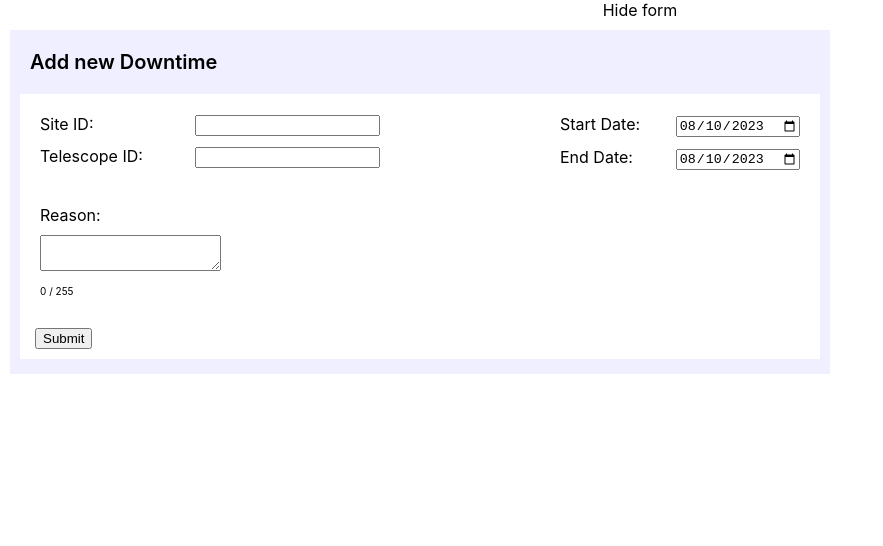
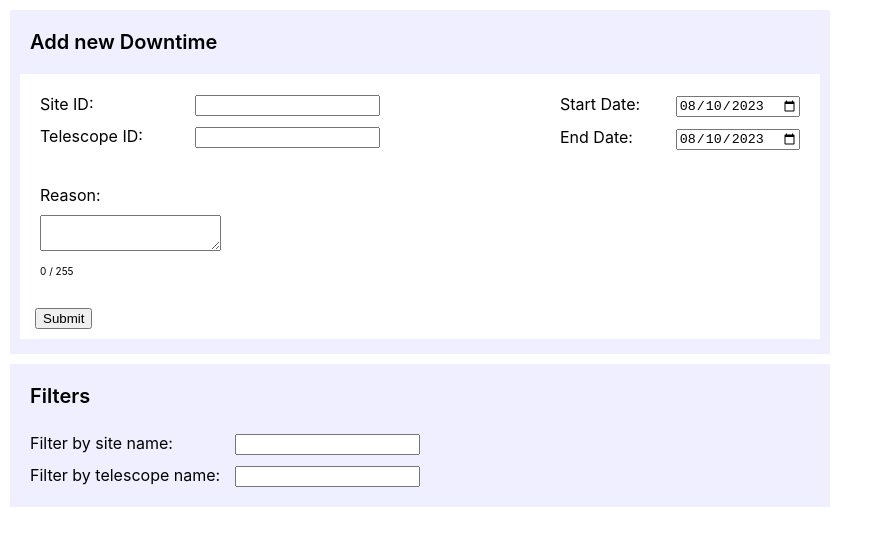
Before and after one commit to LCOGT/takehomeinterview, a React (Create React App) app: page / in a window 1280 px wide. Shown: the top 546 px of the page, without its empty margins (0-883 px from the left). Built offline with nearby package versions, Linux system fonts and the light colour scheme.

Commit message:
surface level functionality

```diff
--- a/src/components/forms/CreateDowntimeForm.tsx
+++ b/src/components/forms/CreateDowntimeForm.tsx
@@ -6,8 +6,8 @@ import {
   COL1_WIDTH,
   COL2_WIDTH,
   columnStyle,
-  downtimeHeader,
-  downtimeStyle,
+  sectionHeader,
+  sectionContainer,
   entryContainer,
   entryKeyStyle,
   entryValueStyle,
@@ -38,26 +38,6 @@ export const CreateDowntimeForm = (props: {
   ) => {
     const { name, value } = event.target;
     const dateValue = value ? new Date(value) : null;
-    setFormData({ ...formData, [name]: dateValue });
-  };
-
-  const handleStartTimeChange = (
-    event: React.ChangeEvent<HTMLInputElement>
-  ) => {
-    const { name, value } = event.target;
-    const dateValue = value ? toUTC(new Date(value)) : new Date(0);
-    formData.startDate.setHours(dateValue.getHours());
-    formData.startDate.setMinutes(dateValue.getMinutes());
-    formData.startDate.setSeconds(dateValue.getSeconds());
-    setFormData({ ...formData, startDate: formData.startDate });
-  };
-
-  const handleEndTimeChange = (event: React.ChangeEvent<HTMLInputElement>) => {
-    const { name, value } = event.target;
-    const dateValue = value ? new Date(value) : null;
-    formData.endDate.setHours(dateValue.getHours());
-    formData.endDate.setMinutes(dateValue.getMinutes());
-    formData.endDate.setSeconds(dateValue.getSeconds());
     setFormData({ ...formData, [name]: dateValue });
   };
 
@@ -98,8 +78,8 @@ export const CreateDowntimeForm = (props: {
   };
 
   return (
-    <form onSubmit={handleSubmit} style={{...downtimeStyle}}>
-      <div style={downtimeHeader}>Add new Downtime</div>
+    <form onSubmit={handleSubmit} style={{...sectionContainer}}>
+      <div style={sectionHeader}>Add new Downtime</div>
       <div style={{ backgroundColor: "#ffffff" }}>
         <div style={{ minWidth: 300 }}>
           <div
--- a/src/components/forms/DowntimeTemplate.tsx
+++ b/src/components/forms/DowntimeTemplate.tsx
@@ -2,7 +2,7 @@ export const COL1_WIDTH = 350;
 export const COL2_WIDTH = 250;
 export const TOTAL_WIDTH = 800;
 
-export const downtimeHeader = {
+export const sectionHeader = {
     fontWeight: 600,
     fontSize: 20,
     margin: 10,
@@ -10,7 +10,7 @@ export const downtimeHeader = {
 
 }
 
-export const downtimeStyle = {
+export const sectionContainer = {
     margin: 10,
     padding: 10,
     maxWidth: TOTAL_WIDTH,
@@ -54,7 +54,7 @@ export const DowntimeTemplate = (props: {
     expandButton?: any,
     deleteButton?: any,
 }) => {
-   return (<div style={downtimeStyle}>
+   return (<div style={sectionContainer}>
     <div>
         <div style={{float: "left" as "left", minWidth: COL1_WIDTH}}>
             <props.downtimeId />
--- a/src/components/forms/ReadAndDeleteDowntimeForm.tsx
+++ b/src/components/forms/ReadAndDeleteDowntimeForm.tsx
@@ -7,7 +7,7 @@ import {
 } from "../../model/Downtime";
 import Downtimes from "../../database/Downtimes";
 import { UpdateDowntimeForm } from "./UpdateDowntimeForm";
-import { COL1_WIDTH, COL2_WIDTH, TOTAL_WIDTH, columnStyle, downtimeHeader, downtimeStyle, entryContainer, entryKeyStyle, entryValueStyle, toggleTextStyle } from "./DowntimeTemplate";
+import { COL1_WIDTH, COL2_WIDTH, TOTAL_WIDTH, columnStyle, sectionHeader, sectionContainer, entryContainer, entryKeyStyle, entryValueStyle, toggleTextStyle } from "./DowntimeTemplate";
 
 export const ReadAndDeleteDowntimeForm = (props: {
   context: Downtimes;
@@ -44,8 +44,8 @@ export const ReadAndDeleteDowntimeForm = (props: {
           callback={updateCallback}
         />
       ) : (
-        <div style={downtimeStyle}>
-          <div style={downtimeHeader}>{props.downtime.id}</div>
+        <div style={sectionContainer}>
+          <div style={sectionHeader}>{props.downtime.props.telescopeId}</div>
           <div style={{minWidth: TOTAL_WIDTH, minHeight: 100, textAlign: "left", height: "100%" }} >
             <div style={{ ...columnStyle, float: "left" as "left", minWidth: COL1_WIDTH, padding: 5 }}>
                 <div style={entryContainer}>
@@ -53,8 +53,8 @@ export const ReadAndDeleteDowntimeForm = (props: {
                   <div style={entryValueStyle}>{props.downtime.props.siteId}</div>
                 </div>
                 <div style={entryContainer}>
-                  <div style={entryKeyStyle}>Telescope:</div>
-                  <div style={entryValueStyle}>{props.downtime.props.telescopeId}</div>
+                  <div style={entryKeyStyle}>Downtime ID: </div>
+                  <div style={entryValueStyle}>{expanded ? props.downtime.id : (props.downtime.id.slice(0, 10) + "...")}</div>
                 </div>
             </div>
             <div style={{ ...columnStyle, float: "right" as "right", minWidth: COL2_WIDTH }}>
--- a/src/components/forms/UpdateDowntimeForm.tsx
+++ b/src/components/forms/UpdateDowntimeForm.tsx
@@ -1,12 +1,10 @@
 import React, { useState } from "react";
 import {
-  CreateDowntimeProps,
   Downtime,
-  DowntimeProps,
   UpdateDowntimeProps,
 } from "../../model/Downtime";
 import Downtimes from "../../database/Downtimes";
-import { COL1_WIDTH, COL2_WIDTH, columnStyle, downtimeStyle, entryContainer, entryKeyStyle, entryValueStyle } from "./DowntimeTemplate";
+import { COL1_WIDTH, COL2_WIDTH, columnStyle, sectionContainer, entryContainer, entryKeyStyle, entryValueStyle, sectionHeader } from "./DowntimeTemplate";
 
 export const UpdateDowntimeForm = (props: {
   context: Downtimes;
@@ -41,6 +39,9 @@ export const UpdateDowntimeForm = (props: {
     return formData.reason.length < 255;
   };
 
+  const handleCancel = (event: any) => {
+    props.callback();
+  }
   const handleSubmit = (event: React.FormEvent<HTMLFormElement>) => {
     event.preventDefault();
     if (!validateForm) {
@@ -64,8 +65,8 @@ export const UpdateDowntimeForm = (props: {
   };
 
   return (
-    <form onSubmit={handleSubmit}style={downtimeStyle}
-    >
+    <form onSubmit={handleSubmit}style={sectionContainer}>
+      <div style={sectionHeader}>{props.downtime.props.telescopeId}</div>
       <div style={{ clear: "left" }}>
         <div
             style={{
@@ -132,6 +133,7 @@ export const UpdateDowntimeForm = (props: {
         </div>
 
         <div style={columnStyle}>
+          <button onMouseDown={handleCancel}>Cancel</button>
           <button type="submit">Submit</button>
           {errorMsg}
         </div>
--- /dev/null
+++ b/src/components/views/FilterForm.tsx
@@ -0,0 +1,43 @@
+import {
+  sectionContainer,
+  entryContainer,
+  entryKeyStyle,
+  entryValueStyle,
+  sectionHeader,
+} from "../forms/DowntimeTemplate";
+
+export const FilterForm = (props: {
+  siteFilter: string;
+  telescopeFilter: string;
+  siteFilterHandler: (event: any) => void;
+  telescopeFilterHandler: (event: any) => void;
+}) => {
+  return (
+    <div style={sectionContainer}>
+      <div style={sectionHeader}>Filters</div>
+      <div style={{ width: "50%", margin: 5 }}>
+        <div style={entryContainer}>
+          <div style={entryKeyStyle}>Filter by site name: </div>
+          <label style={entryValueStyle}>
+            <input
+              type="text"
+              value={props.siteFilter}
+              onChange={props.siteFilterHandler}
+            />
+          </label>
+        </div>
+        <div style={entryContainer}>
+          <div style={entryKeyStyle}>Filter by telescope name: </div>
+
+          <label style={entryValueStyle}>
+            <input
+              type="text"
+              value={props.telescopeFilter}
+              onChange={props.telescopeFilterHandler}
+            />
+          </label>
+        </div>
+      </div>
+    </div>
+  );
+};
--- a/src/components/views/TableView.tsx
+++ b/src/components/views/TableView.tsx
@@ -1,37 +1,59 @@
-import { useEffect, useState } from "react";
+import { useState } from "react";
 import Downtimes from "../../database/Downtimes";
 import { Downtime } from "../../model/Downtime";
 import { ReadAndDeleteDowntimeForm } from "../forms/ReadAndDeleteDowntimeForm";
 import { CreateDowntimeForm } from "../forms/CreateDowntimeForm";
+import { FilterForm } from "./FilterForm";
 
+export const TableView = (props: { context: Downtimes }) => {
+  const [downtimes, setDowntimes] = useState<Downtime[]>(
+    props.context.getDowntimes()
+  );
+  const [siteFilter, setSiteFilter] = useState<string>("");
+  const [telescopeFilter, setTelescopeFilter] = useState<string>("");
 
+  const forceUpdate = () => {
+    setDowntimes(props.context.getDowntimes());
+  };
 
-export const TableView = (props: {context: Downtimes}) => {
-    const [downtimes, setDowntimes] = useState<Downtime[]>(props.context.getDowntimes());
-    const [myTime, setMyTime] = useState(new Date());
-    const [showAddForm, setShowAddForm] = useState<boolean>(true);
+  const siteFilterHandler = (event: any) => {
+    setSiteFilter(event.target.value);
+  };
 
-    const forceUpdate = () => {
-        setDowntimes(props.context.getDowntimes());
-        // setDowntimes(downtimes.redux());
-    }
+  const telescopeFilterHandler = (event: any) => {
+    setTelescopeFilter(event.target.value);
+  };
 
-    const toggleAddForm = (event: React.MouseEvent<HTMLInputElement>) => {
-        setShowAddForm(!showAddForm);
-    }
-   // console.log(downtimes.getDowntimes());
-    return (<div>
-        <div onMouseDown={toggleAddForm}>
-            {showAddForm ? "Hide form" : "Add new Downtime"}
-        </div>
-        {toggleAddForm && <CreateDowntimeForm
-            context={props.context}
-            redux={forceUpdate}
-        />}
-        {downtimes.map((downtime: Downtime) => <ReadAndDeleteDowntimeForm
+  return (
+    <div>
+      {<CreateDowntimeForm context={props.context} redux={forceUpdate} />}
+      <FilterForm
+        siteFilter={siteFilter}
+        telescopeFilter={telescopeFilter}
+        siteFilterHandler={siteFilterHandler}
+        telescopeFilterHandler={telescopeFilterHandler}
+      />
+      <div style={{ minHeight: 50 }}></div>
+      {downtimes
+        .filter((downtime: Downtime) =>
+          siteFilter.length == 0 ? true : downtime.props.siteId == siteFilter
+        )
+        .filter((downtime: Downtime) =>
+          telescopeFilter.length == 0
+            ? true
+            : downtime.props.telescopeId == telescopeFilter
+        )
+        .sort(
+          (a: Downtime, b: Downtime) =>
+            b.props.startDate.getTime() - a.props.startDate.getTime()
+        )
+        .map((downtime: Downtime) => (
+          <ReadAndDeleteDowntimeForm
             context={props.context}
             redux={forceUpdate}
             downtime={downtime}
-        />)}
-    </div>);
-}
+          />
+        ))}
+    </div>
+  );
+};
```
